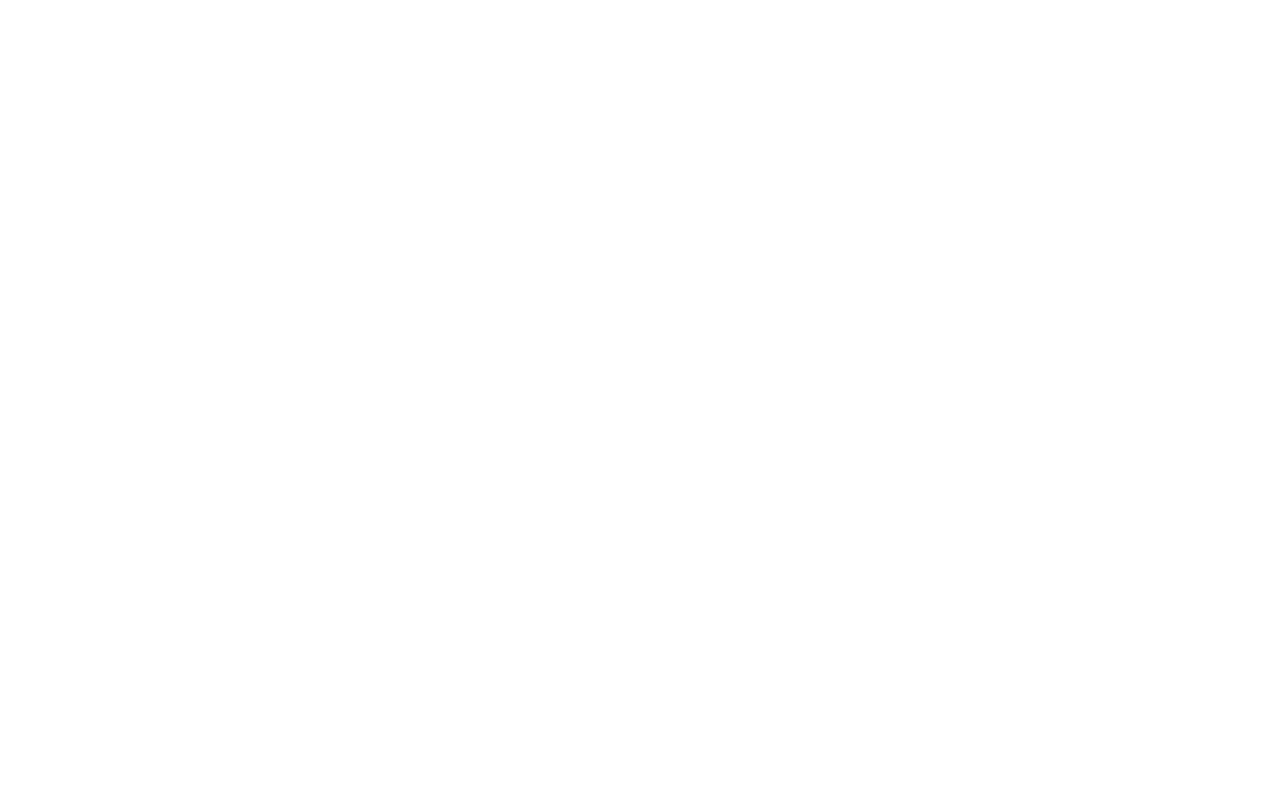
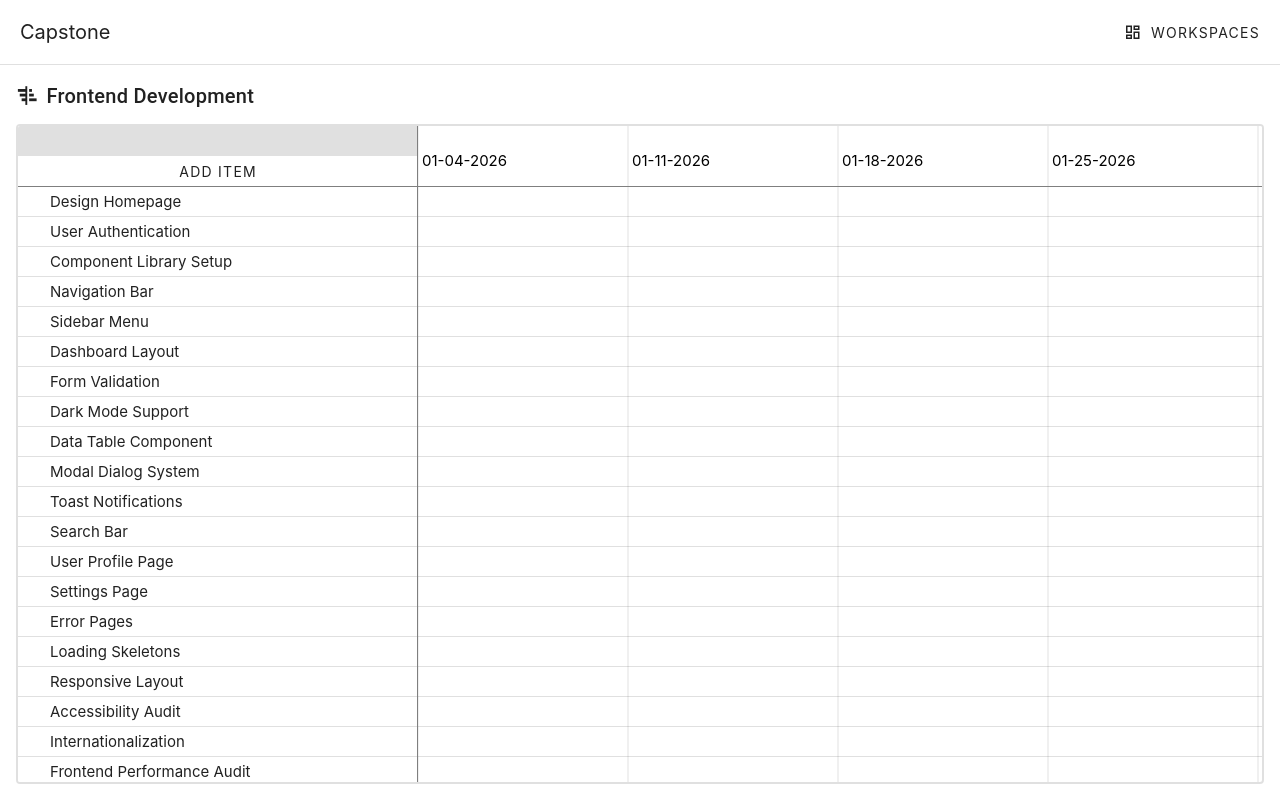
Before and after one commit to AlexJFDev/Capstone, a Vue app: page / in a window 1280 px wide. Built offline with nearby package versions, Linux system fonts and the light colour scheme; the HTML template or start-up script is replaced by a standard one.

Commit message:
Updated homeview

```diff
--- a/src/views/HomeView.vue
+++ b/src/views/HomeView.vue
@@ -1,7 +1,66 @@
 <script setup lang="ts">
+import { computed, ref } from 'vue'
+import RoadmapPane from '@/components/roadmap/RoadmapPane.vue'
+import WorkspacesPanel from '@/components/workspaces/WorkspacesPanel.vue'
+import { workspaces } from '@/testing/dummy-workspaces'
+
+const workspaceIds = Object.keys(workspaces)
+
+const activeWorkspaceId = ref(workspaceIds[0]!)
+const workspacesPanelOpen = ref(false)
+
+const workspaceName = computed(() => workspaces[activeWorkspaceId.value]?.name ?? '')
 </script>
 
 <template>
-  <v-main>
+  <v-app-bar elevation="0" border="b">
+    <v-app-bar-title>Capstone</v-app-bar-title>
+    <template #append>
+      <v-btn
+        prepend-icon="mdi-view-dashboard-outline"
+        variant="text"
+        @click="workspacesPanelOpen = true"
+      >
+        Workspaces
+      </v-btn>
+    </template>
+  </v-app-bar>
+
+  <v-main style="height: 100vh; overflow: hidden;">
+    <div class="view">
+      <div class="view-header">
+        <div class="d-flex align-center ga-2">
+          <v-icon>mdi-chart-gantt</v-icon>
+          <span class="text-h6">{{ workspaceName }}</span>
+        </div>
+      </div>
+
+      <div class="roadmap-container">
+        <RoadmapPane :workspaceId="activeWorkspaceId" />
+      </div>
+    </div>
   </v-main>
+
+  <WorkspacesPanel v-model="workspacesPanelOpen" :workspaceIds="workspaceIds" />
 </template>
+
+<style scoped>
+.view {
+  height: 100%;
+  display: flex;
+  flex-direction: column;
+  padding: 16px;
+  gap: 12px;
+}
+
+.view-header {
+  display: flex;
+  align-items: center;
+  flex-shrink: 0;
+}
+
+.roadmap-container {
+  flex: 1;
+  min-height: 0;
+}
+</style>
```
